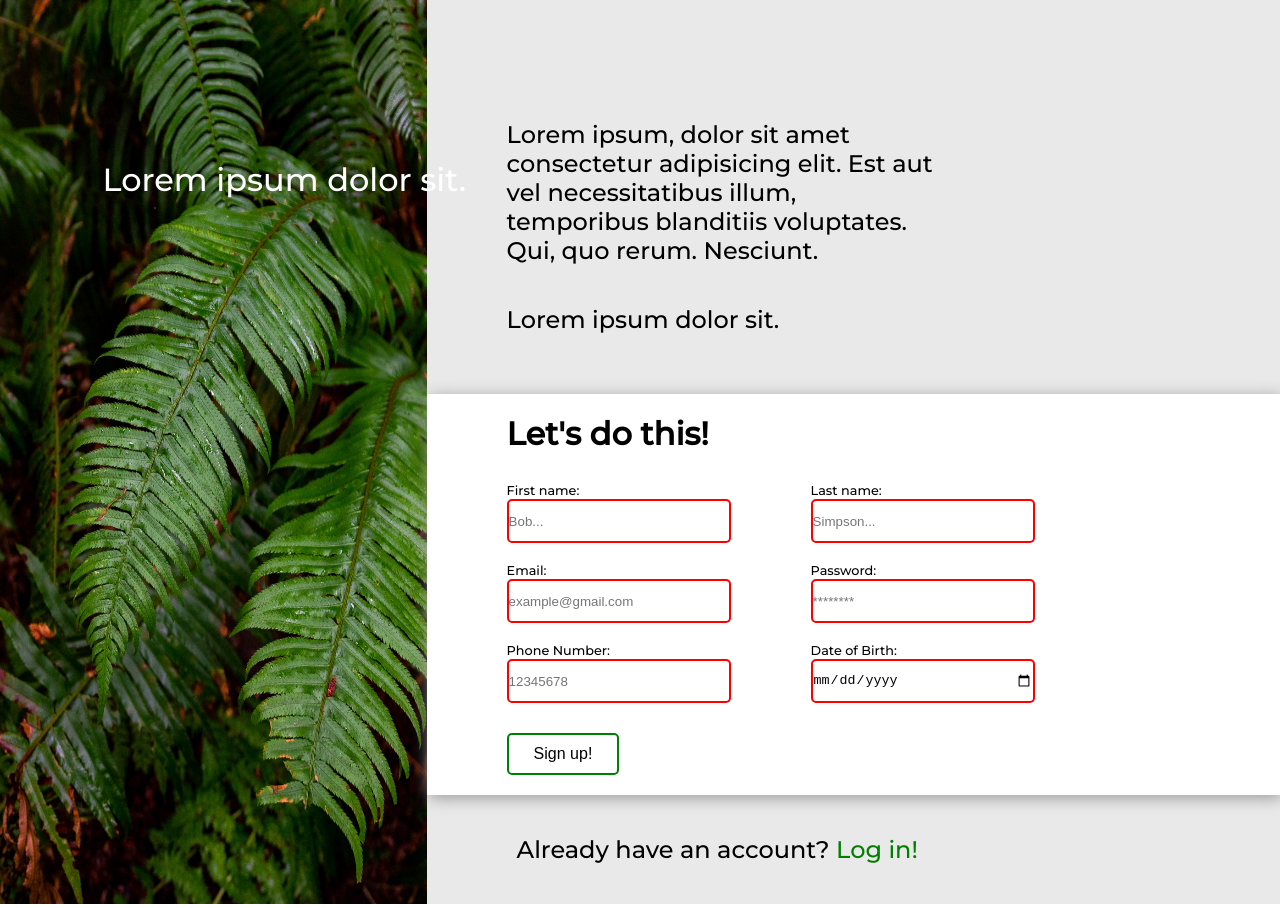
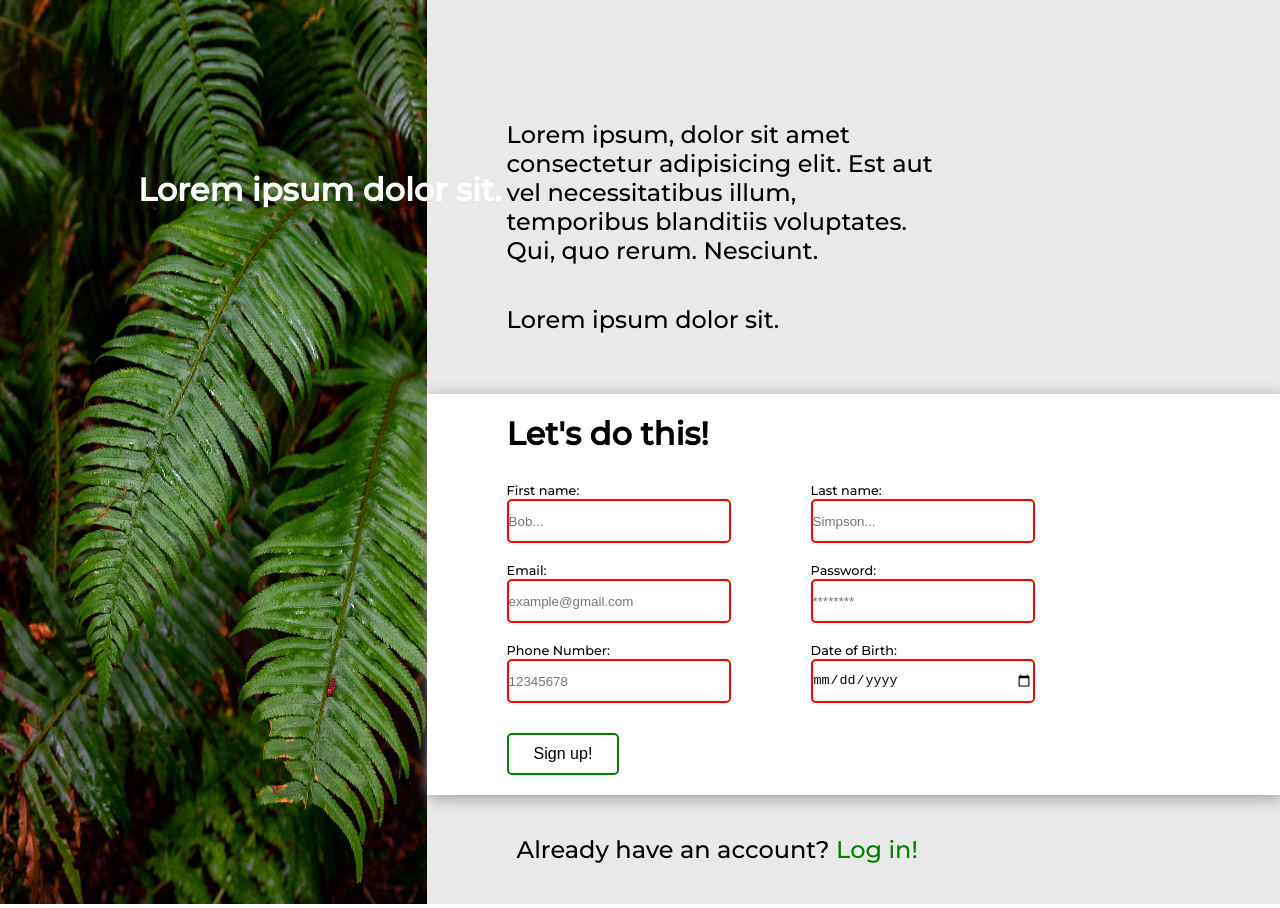
Before and after one commit to Dimitrijevs/sign-up-form, a plain HTML site: page index.html in a window 1280 px wide. Drawn offline with Linux system fonts and the light colour scheme.

Commit message:
tried to add some features, improved readability

```diff
--- a/styles.css
+++ b/styles.css
@@ -117,7 +117,8 @@ form input {
 .left p {
     color: #fff;
     position: absolute;
-    top: 20%;
-    left: 8%;
+    top: 15%;
     font-size: 2rem;
+    padding: 50px 138px;
+    font-weight: bold;
 }
```
